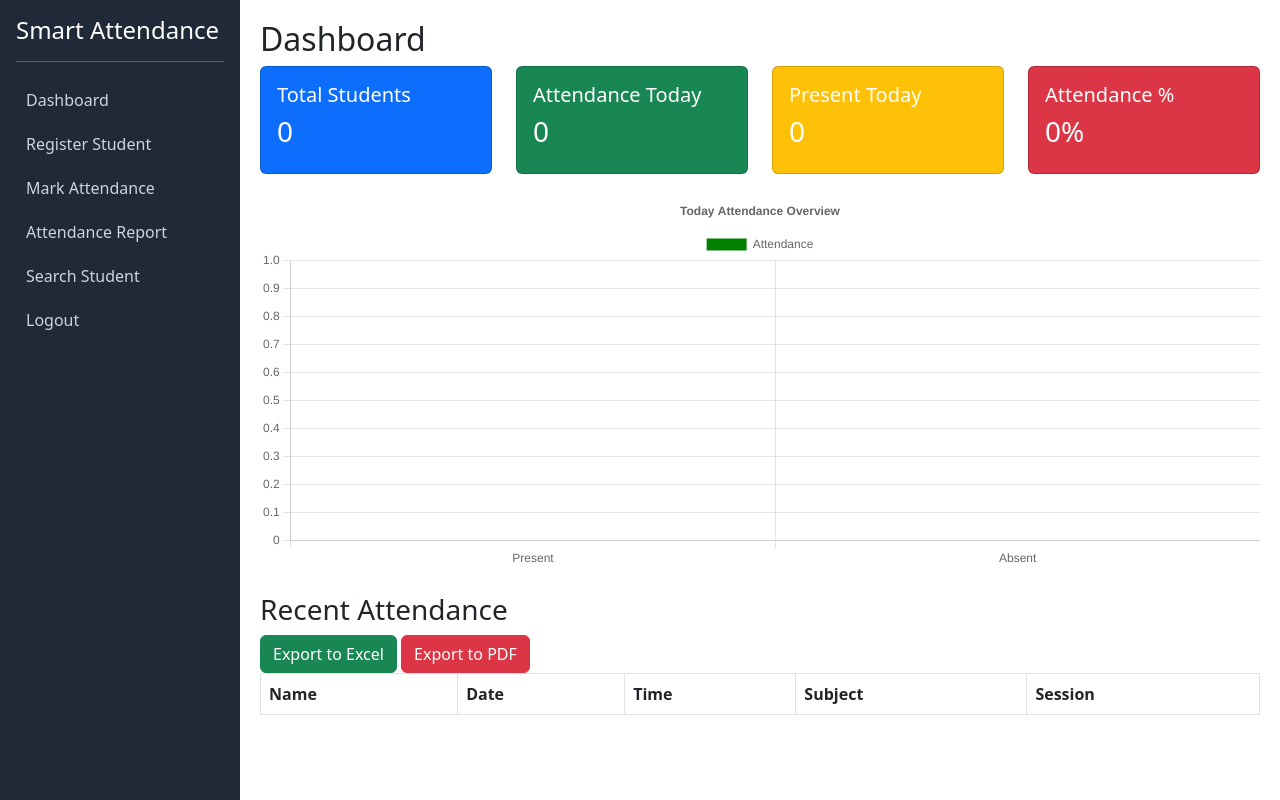
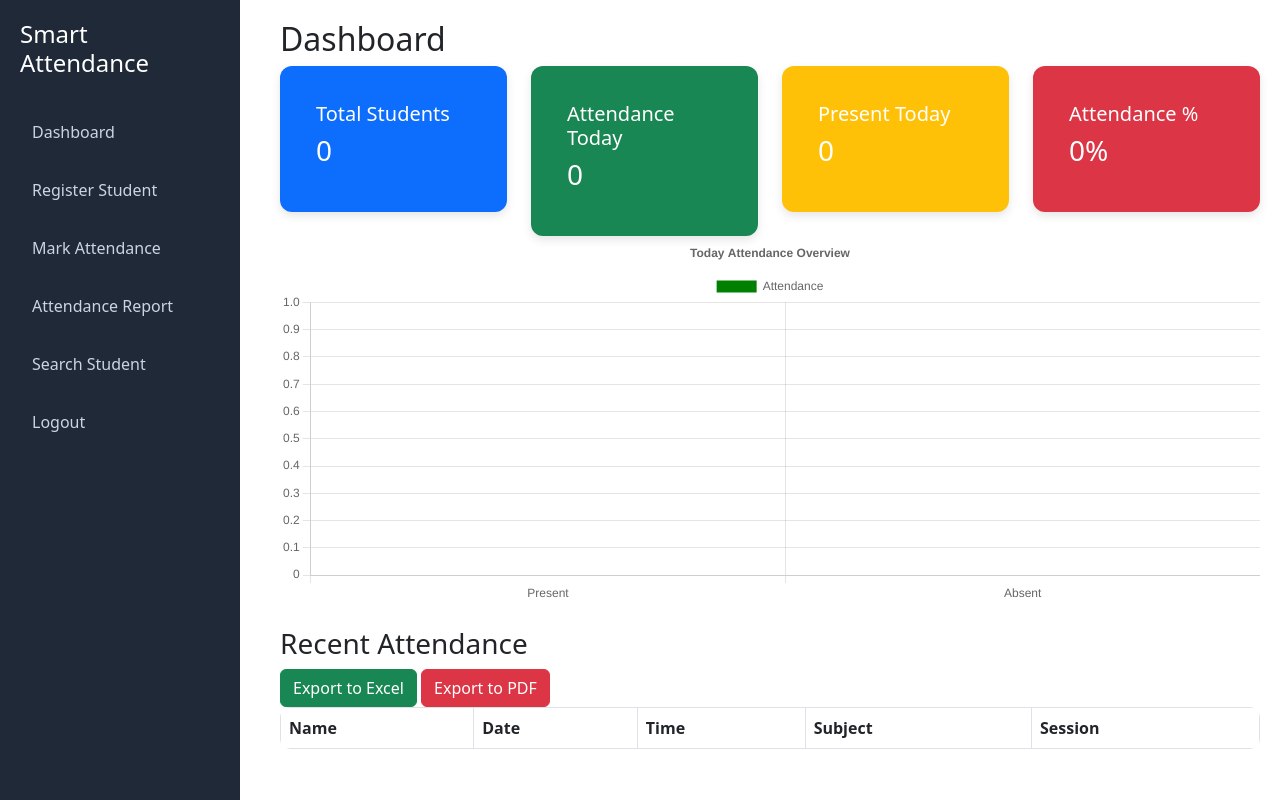
Before and after one commit to yashsb-07/Smart-Attendance-System, a Flask app: page /dashboard in a window 1280 px wide. Run offline with Flask 3, Linux system fonts and the light colour scheme; a user stored in the database is signed in; data that the repository does not hold is empty.

Commit message:
Added global CSS and redesigned UI with premium layout, sidebar

```diff
--- a/static/css/style.css
+++ b/static/css/style.css
@@ -1,35 +1,114 @@
-static/css/style.css
+General
 body {
-    font-family: 'Segoe UI', sans-serif;
-    background-color: #f8f9fa;
+    background-color: #f3f4f6;
+    font-family: 'Segoe UI', Tahoma, Geneva, Verdana, sans-serif;
 }
 
-.navbar {
-    background-color: #007bff;
+/* Sidebar */
+.sidebar {
+    width: 240px;
+    height: 100vh;
+    background: #1f2937;
+    color: white;
+    position: fixed;
+    padding: 20px;
 }
 
-.navbar-brand {
-    color: #fff;
+.sidebar h4 {
+    color: #ffffff;
+    margin-bottom: 30px;
+}
+
+.sidebar a {
+    display: block;
+    color: #cbd5e1;
+    padding: 12px;
+    text-decoration: none;
+    border-radius: 8px;
+    margin-bottom: 10px;
+    transition: 0.3s;
+}
+
+.sidebar a:hover {
+    background: #374151;
+    color: white;
+}
+
+/* Main content */
+.content {
+    margin-left: 260px;
+    padding: 20px;
+}
+
+/* Cards */
+.card {
+    border: none;
+    border-radius: 12px;
+    color: white;
+    padding: 20px;
+    box-shadow: 0 4px 10px rgba(0,0,0,0.1);
+}
+
+/* Card colors */
+.card-blue {
+    background: linear-gradient(to right, #3b82f6, #2563eb);
+}
+
+.card-green {
+    background: linear-gradient(to right, #10b981, #059669);
+}
+
+.card-orange {
+    background: linear-gradient(to right, #f59e0b, #d97706);
+}
+
+.card-red {
+    background: linear-gradient(to right, #ef4444, #dc2626);
+}
+
+/* Buttons */
+.btn-primary {
+    background-color: #2563eb;
+    border: none;
+}
+
+.btn-primary:hover {
+    background-color: #1d4ed8;
+}
+
+/* Tables */
+.table {
+    background: white;
+    border-radius: 10px;
+    overflow: hidden;
+}
+
+/* Camera box */
+.camera-box {
+    border: 3px solid #2563eb;
+    padding: 10px;
+    border-radius: 10px;
+    display: inline-block;
+    background: black;
+}
+
+/* Scan line animation */
+.scan-line {
+    width: 100%;
+    height: 2px;
+    background: red;
+    position: relative;
+    animation: scan 2s infinite;
+}
+
+@keyframes scan {
+    0% { top: 0; }
+    50% { top: 250px; }
+    100% { top: 0; }
+}
+
+/* Result box */
+#resultBox {
+    font-size: 18px;
     font-weight: bold;
 }
-
-.nav-link {
-    color: #fff;
-}
-
-.container {
-    margin-top: 50px;
-}
-
-.btn-primary, .btn-success, .btn-warning {
-    color: #fff;
-    margin: 10px 0;
-}
-
-footer {
-    margin-top: 50px;
-    background-color: #343a40;
-    color: white;
-    padding: 20px;
-    text-align: center;
-}
--- a/templates/admin_dashboard.html
+++ b/templates/admin_dashboard.html
@@ -9,7 +9,7 @@
   <link rel="stylesheet" href="https://cdnjs.cloudflare.com/ajax/libs/font-awesome/6.5.1/css/all.min.css" />
   <link rel="stylesheet" href="{{ url_for('static', filename='css/style.css') }}" />
 
-  <style>
+  <!-- <style>
     @import url('https://fonts.googleapis.com/css2?family=Poppins:wght@400;500;600;700&display=swap');
 
     body {
@@ -141,7 +141,7 @@
     #attendanceChart {
       filter: drop-shadow(0 10px 20px rgba(0, 0, 0, 0.2));
     }
-  </style>
+  </style> -->
 </head>
 
 <body>
--- a/templates/dashboard.html
+++ b/templates/dashboard.html
@@ -5,12 +5,13 @@
 
     <!-- Bootstrap -->
     <link href="https://cdn.jsdelivr.net/npm/bootstrap@5.3.0/dist/css/bootstrap.min.css" rel="stylesheet">
+    <link rel="stylesheet" href="/static/css/style.css">
 
     <!-- Chart.js -->
     <script src="https://cdn.jsdelivr.net/npm/chart.js"></script>
     <meta name="viewport" content="width=device-width, initial-scale=1">
 
-    <style>
+    <!-- <style>
         body {
             display: flex;
         }
@@ -41,15 +42,14 @@
         .card {
             margin-bottom: 20px;
         }
-    </style>
+    </style> -->
+
 </head>
 
 <body>
 
-<div class="sidebar p-3">
-    <h4 class="text-white">Smart Attendance</h4>
-    <hr class="text-white">
-
+<div class="sidebar">
+    <h4>Smart Attendance</h4>
     <a href="/dashboard">Dashboard</a>
     <a href="/register_student">Register Student</a>
     <a href="/mark_attendance">Mark Attendance</a>
--- a/templates/index.html
+++ b/templates/index.html
@@ -8,8 +8,9 @@
   <link rel="stylesheet" href="https://cdn.jsdelivr.net/npm/bootstrap@5.3.2/dist/css/bootstrap.min.css" />
   <link rel="stylesheet" href="{{ url_for('static', filename='css/style.css') }}" />
   <link rel="stylesheet" href="https://cdn.jsdelivr.net/npm/bootstrap-icons/font/bootstrap-icons.css">
+  <link rel="stylesheet" href="/static/css/style.css">
 
-  <style>
+  <!-- <style>
     /* General Styling */
     body {
       display: flex;
@@ -178,7 +179,8 @@
     .footer-links a:hover {
       color: #ffc107;
     }
-  </style>
+  </style> -->
+
 </head>
 
 <body>
--- a/templates/login.html
+++ b/templates/login.html
@@ -4,8 +4,9 @@
     <title>Admin Login</title>
 
     <link href="https://cdn.jsdelivr.net/npm/bootstrap@5.3.0/dist/css/bootstrap.min.css" rel="stylesheet">
+    <link rel="stylesheet" href="/static/css/style.css">
 
-    <style>
+    <!-- <style>
         body {
             background: linear-gradient(to right, #0d6efd, #3b82f6);
             height: 100vh;
@@ -21,7 +22,8 @@
             box-shadow: 0px 0px 20px rgba(0,0,0,0.1);
             width: 350px;
         }
-    </style>
+    </style> -->
+
 </head>
 
 <body>
```
